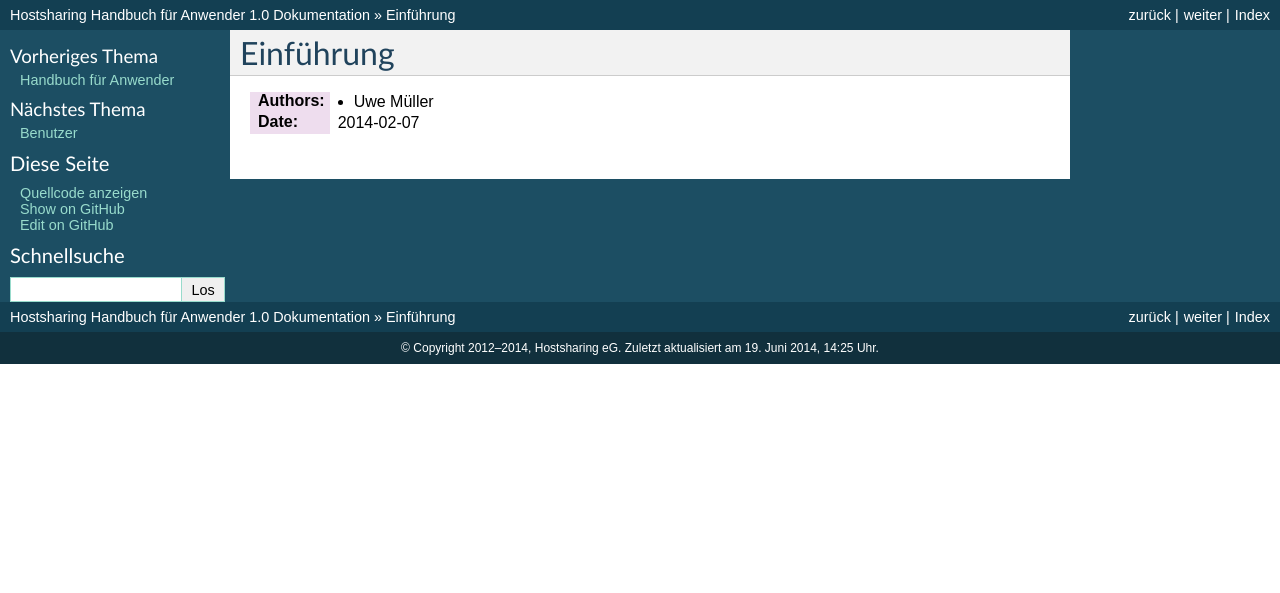
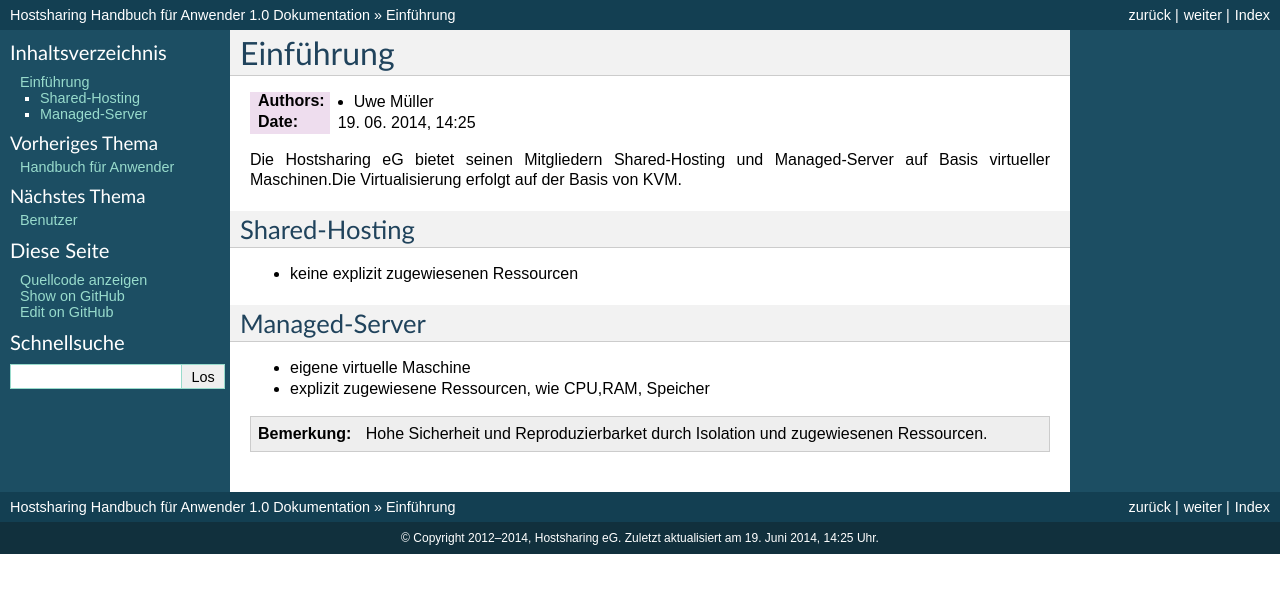
Before and after one commit to hostsharing/hs.docs.users, a Sphinx documentation site: the page built from source/introduction.rst, in a window 1280 px wide. Shown: the top 593 px of the page. Built offline with Sphinx 7.4.7, drawn with Linux system fonts in a browser that asks for light colours.

Commit message:
add content

```diff
--- a/source/introduction.rst
+++ b/source/introduction.rst
@@ -2,6 +2,26 @@
 Einführung
 ==========
 
+.. |date| date:: %d. %m. %Y
+.. |time| date:: %H:%M
+
 :Authors: - Uwe Müller
 
-:Date: 2014-02-07
+:Date: |date|, |time|
+
+
+Die Hostsharing eG bietet seinen Mitgliedern Shared-Hosting und Managed-Server auf Basis virtueller Maschinen.Die Virtualisierung erfolgt auf der Basis von KVM.
+
+Shared-Hosting
+--------------
+
+* keine explizit zugewiesenen Ressourcen
+
+Managed-Server
+---------------
+
+* eigene virtuelle Maschine
+* explizit zugewiesene Ressourcen, wie CPU,RAM, Speicher
+
+.. note::
+   Hohe Sicherheit und Reproduzierbarket durch Isolation und zugewiesenen Ressourcen.
```
